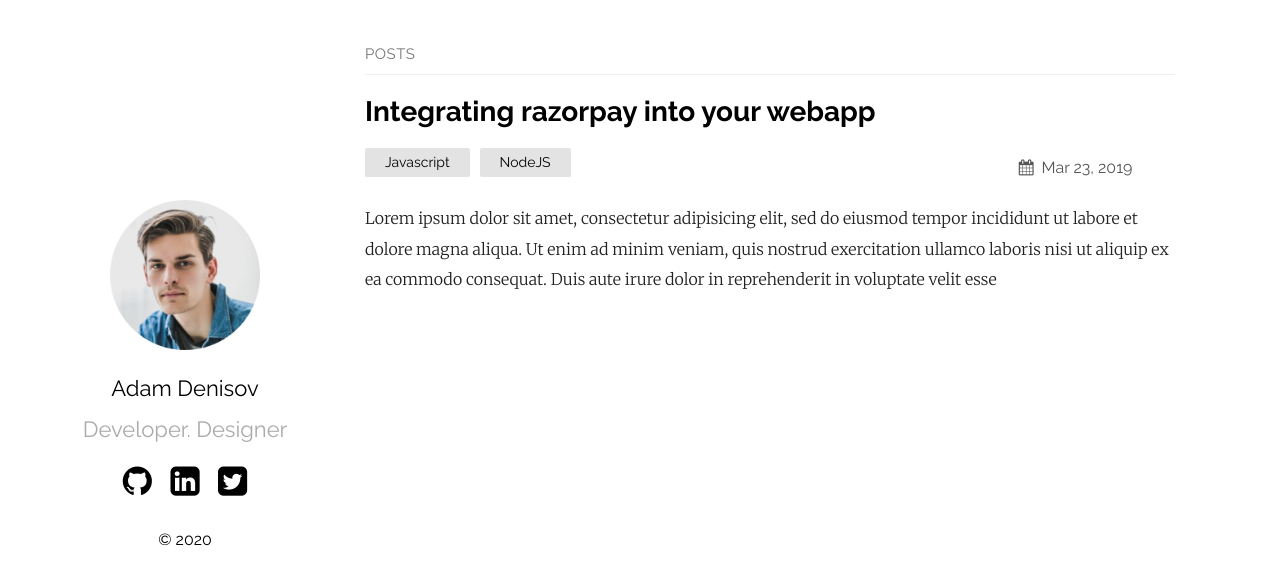
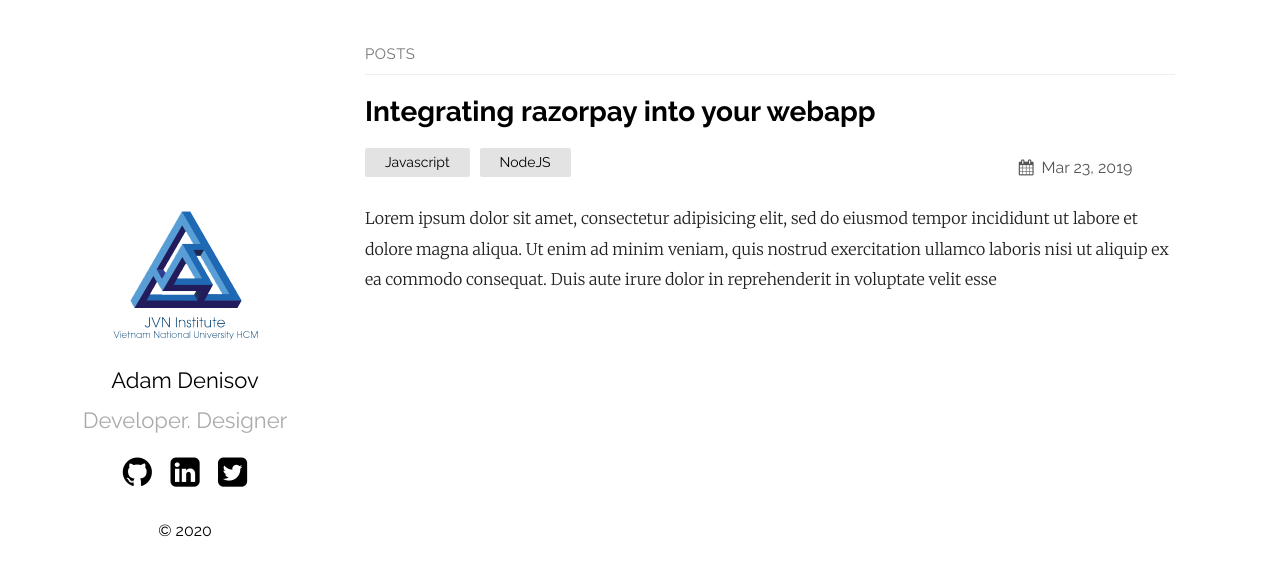
Before and after one commit to jvn-stuco/jvn-stuco.github.io, a Jekyll site: the page built from index.md, in a window 1280 px wide. Shown: the top 585 px of the page. Built offline with Jekyll 4.4.1, drawn with Linux system fonts in a browser that asks for light colours.

Commit message:
change logo
change logo

```diff
--- a/_layouts/default.html
+++ b/_layouts/default.html
@@ -6,7 +6,7 @@
   <body>
     <main class="container">
       <section class="about">
-        <a href="/"><img src="{{ "/assets/portfolio.png" | relative_url }}" alt="{{ site.plainwhite.name }}"></a>
+        <a href="/"><img src="{{ "/assets/logo1.png" | relative_url }}" alt="{{ site.plainwhite.name }}"></a>
         <h2 id="title">
           <a href="/">{{ site.plainwhite.name }}</a>
         </h2>
```
Also changed, not shown: assets/logo1.png (added), assets/portfolio.png (deleted), 2 other files.
